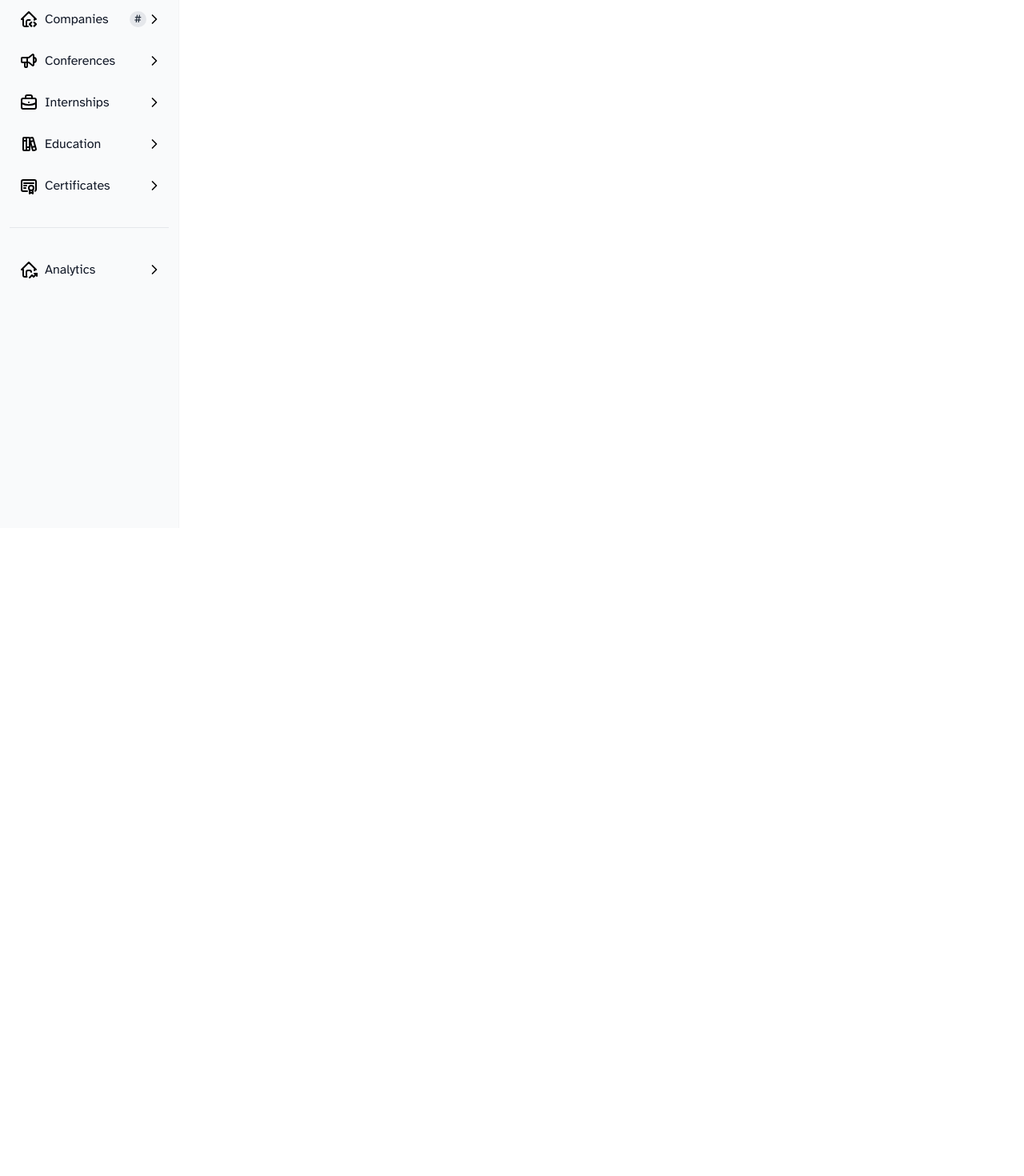
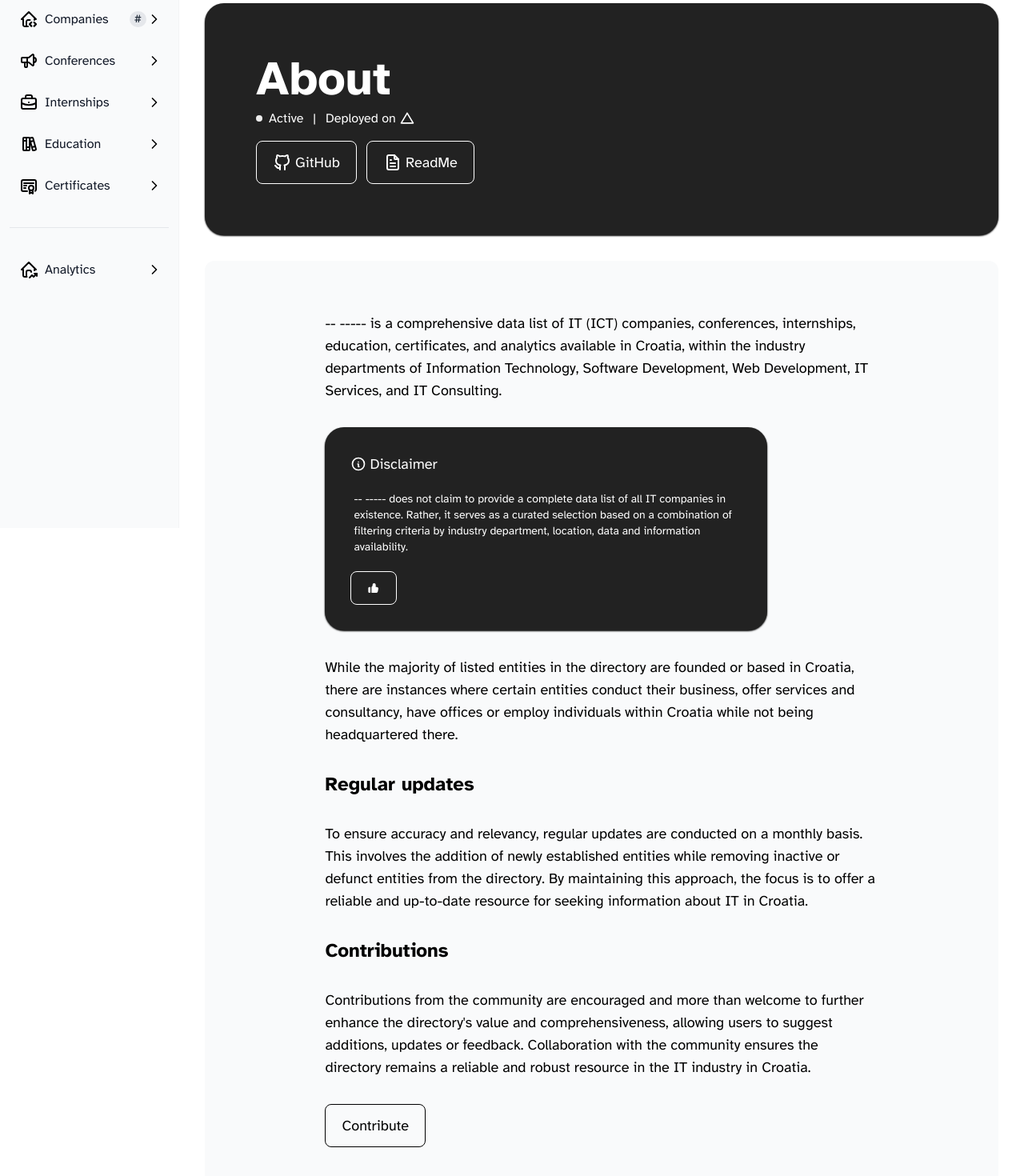
Before and after one commit to stefanicjuraj/datalog, a React (Vite) app: page /about in a window 1280 px wide. Shown: the part 140-1610 px from the top of the page at 80% size. Before the commit the page ends 800 px from the top, so only its background shows below. Built offline with nearby package versions, Linux system fonts and the light colour scheme.

Commit message:
feat(about): add functionality

```diff
--- a/src/pages/About.tsx
+++ b/src/pages/About.tsx
@@ -1,6 +1,107 @@
+import { Link } from 'react-router-dom';
+// import icons
+import github from '../assets/icons/github.svg';
+import like from '../assets/icons/like.svg';
+import readme from '../assets/icons/readme.svg';
+import info from '../assets/icons/info.svg';
+import vercel from '../assets/icons/vercel.svg';
+
 function About() {
     return (
-        <div></div>
+        <div className="pl-4 pr-4 pt-12 mb-32 sm:ml-56">
+            <div className="max-w-screen-xl xl:max-w-screen-2xl mx-auto">
+                <div className="mt-24 sm:px-4 px-0 mx-auto max-w-screen-xl">
+                    {/* header */}
+                    <div className="mb-4 sm:p-16 p-8 bg-[#222] sm:rounded-3xl rounded-xl text-left shadow-sm shadow-black">
+                        {/* header title */}
+                        <h1 className="sm:text-6xl text-5xl text-white font-bold">
+                            About
+                        </h1>
+                        {/* header tags */}
+                        <div className="flex text-white mt-2">
+                            <a className="rounded-full text-md text-center inline-flex items-center">
+                                <span className="flex items-center text-normal">
+                                    <span className="animate-pulse flex w-2 h-2 bg-white rounded-full mr-2 flex-shrink-0"></span>
+                                </span>
+                                Active
+                            </a>
+                            {/* header tags divider */}
+                            <a className="rounded-full text-md text-center inline-flex items-center ml-3 mr-3">
+                                <span className="flex items-center text-normal">
+                                    |
+                                </span>
+                            </a>
+                            <a className="text-white text-md text-center inline-flex items-center">
+                                Deployed on
+                                <img src={vercel} className="h-5 w-5 ml-1 mr-1" />
+                            </a>
+                        </div>
+                        {/* header tags */}
+                        <div className="flex mt-4">
+                            {/* github */}
+                            <Link to="">
+                                <a className="inline-flex items-center justify-center px-5 py-3 sm:text-lg text-md font-medium text-center bg-[#222] text-white rounded-lg focus:ring-1 focus:ring-white border-white border hover:underline hover:shadow-sm hover:shadow-white">
+                                    <img src={github} className="h-6 w-6 mr-1" />
+                                    GitHub
+                                </a>
+                            </Link>
+                            {/* readme */}
+                            <Link to="">
+                                <a className="ml-3 inline-flex items-center justify-center px-5 py-3 sm:text-lg text-md font-medium text-center bg-[#222] text-white rounded-lg focus:ring-1 focus:ring-white border-white border hover:underline hover:shadow-sm hover:shadow-white">
+                                    <img src={readme} className="h-6 w-6 mr-1" />
+                                    ReadMe
+                                </a>
+                            </Link>
+                        </div>
+                    </div>
+                    {/* about */}
+                    <div className="mt-8 mb-4 sm:p-16 p-8 bg-[#F9FAFB] rounded-xl text-left">
+                        <div className="text-lg sm:w-4/5 w-full mx-auto">
+                            <p className="pb-4">
+                                -- ----- is a comprehensive data list of IT (ICT) companies, conferences, internships, education, certificates, and analytics available in Croatia, within the industry departments of Information Technology, Software Development, Web Development, IT Services, and IT Consulting.
+                            </p>
+                            {/* disclaimer */}
+                            <div id="disclaimer" className="mt-4 mb-4 sm:w-4/5 w-full p-8 shadow-sm shadow-black rounded-3xl bg-[#222]" role="alert">
+                                <div className="flex items-center">
+                                    <img src={info} className="h-5 w-5 mr-1" />
+                                    <h3 className="text-lg font-medium text-white">Disclaimer</h3>
+                                </div>
+                                <div className="mt-4 mb-4 p-1 text-sm text-white">
+                                    -- ----- does not claim to provide a complete data list of all IT companies in existence. Rather, it serves as a curated selection based on a combination of filtering criteria by industry department, location, data and information availability.
+                                </div>
+                                <div className="flex">
+                                    <button type="button" data-dismiss-target="#disclaimer" aria-label="Close" className="inline-flex items-center justify-center px-5 py-3 text-sm font-medium text-center text-white rounded-lg focus:ring-1 focus:ring-white border-white border hover:underline hover:shadow-sm hover:shadow-white">
+                                        <img src={like} className="h-4 w-4" />
+                                    </button>
+                                </div>
+                            </div>
+                            <p className="pt-4 pb-4">
+                                While the majority of listed entities in the directory are founded or based in Croatia, there are instances where certain entities conduct their business, offer services and consultancy, have offices or employ individuals within Croatia while not being headquartered there.
+                            </p>
+                            <p className="pt-4 pb-4 text-2xl font-bold">
+                                Regular updates
+                            </p>
+                            <p className="pt-4 pb-4">
+                                To ensure accuracy and relevancy, regular updates are conducted on a monthly basis. This involves the addition of newly established entities while removing inactive or defunct entities from the directory. By maintaining this approach, the focus is to offer a reliable and up-to-date resource for seeking information about IT in Croatia.
+
+                            </p>
+                            <p className="pt-4 pb-4 text-2xl font-bold">
+                                Contributions
+                            </p>
+                            <p className="pt-4 pb-4">
+                                Contributions from the community are encouraged and more than welcome to further enhance the directory's value and comprehensiveness, allowing users to suggest additions, updates or feedback. Collaboration with the community ensures the directory remains a reliable and robust resource in the IT industry in Croatia.
+                            </p>
+                            {/* contribute */}
+                            <Link to="/contribute">
+                                <a href="#" className="mt-4 mb-4 inline-flex items-center justify-center px-5 py-3 sm:text-lg text-md font-medium text-center text-black rounded-lg focus:ring-1 focus:ring-white border-black border hover:underline hover:shadow-sm hover:shadow-white">
+                                    Contribute
+                                </a>
+                            </Link>
+                        </div>
+                    </div>
+                </div>
+            </div>
+        </div>
     );
 }
 
```
